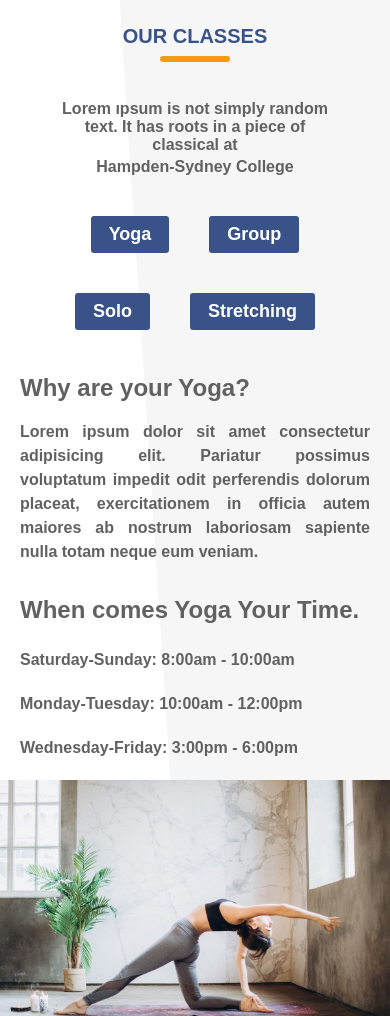
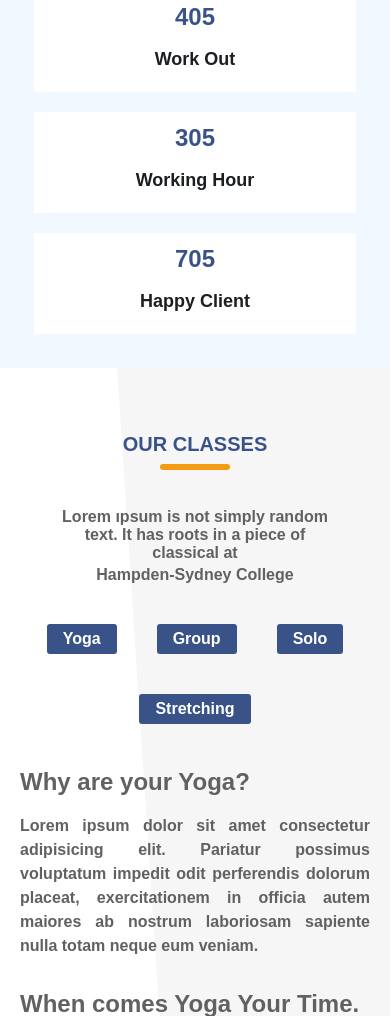
Before and after one commit to rabiademirbag/SportCenter, a plain HTML site: page index.html in a window 390 px wide. Shown: the part 983-1999 px from the top of the page. Drawn offline with Linux system fonts and the light colour scheme.

Commit message:
first commit

```diff
--- a/style/style.css
+++ b/style/style.css
@@ -839,7 +839,6 @@ del {
     }
     /*headerı yeniden boyutlandırıyorum*/
     .header {
-    height: 100%;
     background-size:cover;
     background-position:center;
     }
@@ -974,10 +973,10 @@ del {
         margin: 40px 0;
     }
     .classes-buttons button{
-        padding: 8px 18px;
+        padding: 6px 16px;
         font-weight: 800;
         margin-bottom: 0;
-        font-size: 18px;
+        font-size: 16px;
     }
     .classes-choosen-photo{
         margin-top: 0;
```
